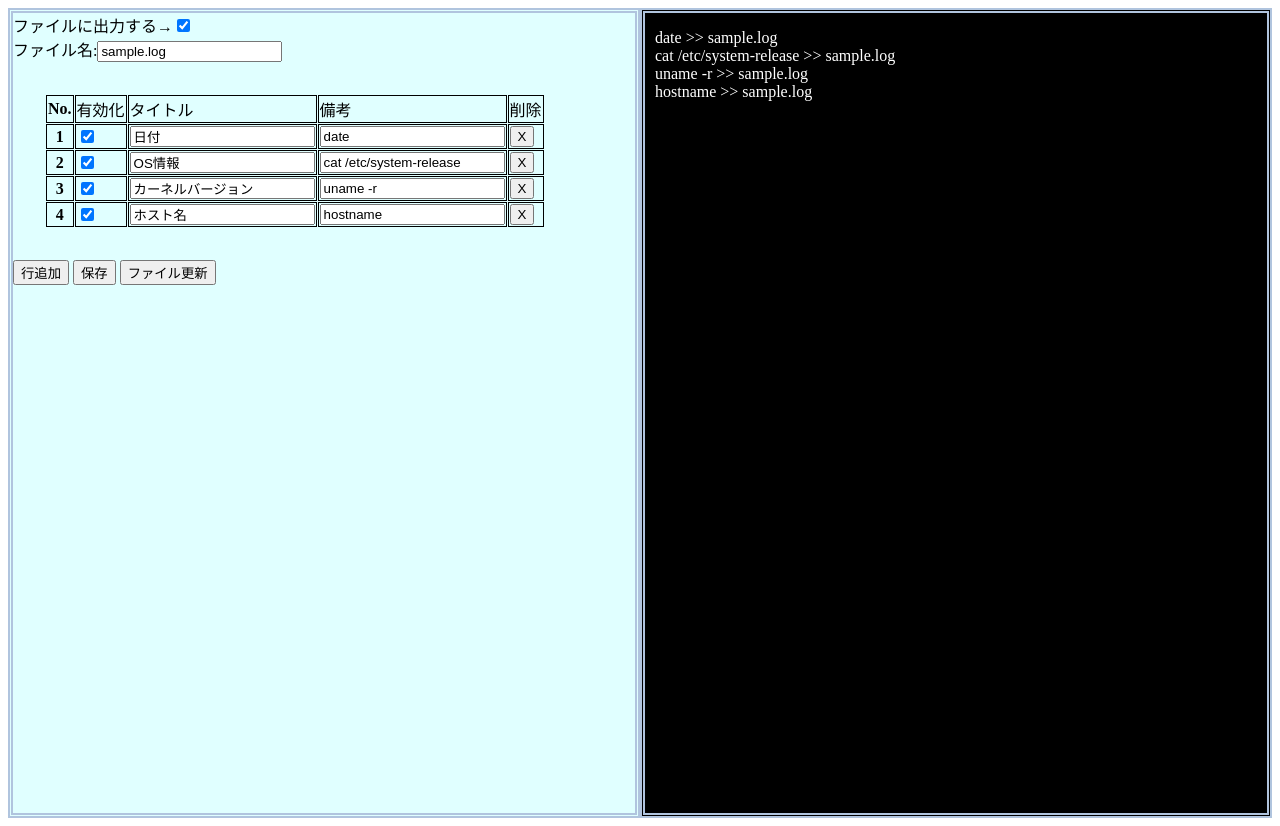
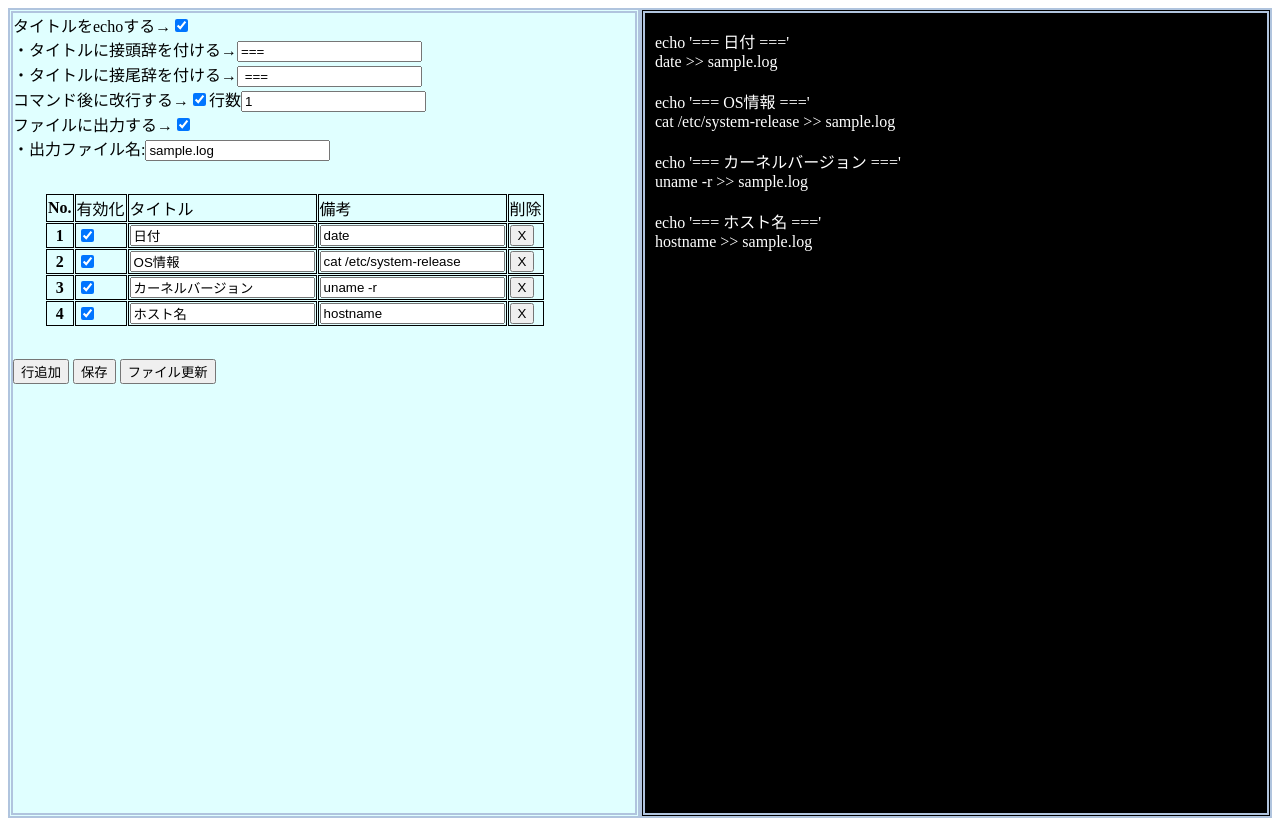
Before and after one commit to nkymriy/script_editor, a plain HTML site: page main.html in a window 1280 px wide. Drawn offline with Linux system fonts and the light colour scheme.

Commit message:
UPDATE タイトル出力、接頭辞接尾辞対応、コマンド後の改行に対応

```diff
--- a/js/script.js
+++ b/js/script.js
@@ -50,10 +50,26 @@ function updateConsole() {
 		if (!$(this).find("[data-type='enabled']").is(":checked")) {
 			return true;
 		}
-		command = $(this).find("[data-type='command']").val();
-		if ($("#is-output-file").is(":checked")) {
+
+		let command = "";
+		let isOutputFile = $("#is-output-file").is(":checked");
+
+		// タイトル出力
+		if($("#is-echo-title").is(":checked")){
+			command += `echo '${$("#echo-title-before").val()}${$(this).find("[data-type='title']").val()}${$("#echo-title-after").val()}' <br>`
+		}
+
+		// コマンド取得
+		command += $(this).find("[data-type='command']").val();
+
+		// ファイル出力
+		if (isOutputFile) {
 			command += " >> " + $("#output-file-name").val();
+		}
 
+		// コマンド後の改行
+		if($("#is-after-newline").is(":checked")){
+			command += `<br>`.repeat($("#after-newline-count").val());
 		}
 		$console.html($console.html() + command + "<br>");
 	})
@@ -111,10 +127,10 @@ function tableToDict() {
 	$("#command-table").find(".row").each(function () {
 		let rowData = $(this).data();
 		let data = {
-			"id":rowData.id,
-			"enabled":rowData.enabled,
-			"title":rowData.title,
-			"command":rowData.command
+			"id": rowData.id,
+			"enabled": rowData.enabled,
+			"title": rowData.title,
+			"command": rowData.command
 		}
 		commands.push(data);
 	});
@@ -124,7 +140,7 @@ function tableToDict() {
 
 function readJson() {
 	$.getJSON(jsonFile)
-	.then(function(json){
+		.then(function (json) {
 			jsonData = json;
 			for (const item of jsonData.items) {
 				if (item.os == "RHEL8.6") {
@@ -149,7 +165,7 @@ function readJson() {
 }
 
 
-function downloadJsonFile(){
+function downloadJsonFile() {
 	const blob = new Blob([JSON.stringify(jsonData)]);
 
 	const link = document.createElement('a');
@@ -159,9 +175,9 @@ function downloadJsonFile(){
 }
 
 
-async function updateJsonFile(){
+async function updateJsonFile() {
 
-	[fileHandle] = await window.showOpenFilePicker({types:[{accept:{"text/json":[".json"]}}]});
+	[fileHandle] = await window.showOpenFilePicker({ types: [{ accept: { "text/json": [".json"] } }] });
 	const file = await fileHandle.getFile();
 	// const fileContents = await file.text();
 	const writable = await fileHandle.createWritable();
@@ -171,7 +187,7 @@ async function updateJsonFile(){
 	await writable.close();
 }
 
-function deleteRow(object){
+function deleteRow(object) {
 	object.parent().parent().remove();
 }
 
--- a/main.html
+++ b/main.html
@@ -14,8 +14,12 @@
 <body>
 	<div class="wrapper">
 		<div class="column left-column">
+			タイトルをechoする→<input type="checkbox" id="is-echo-title" checked><br>
+			・タイトルに接頭辞を付ける→<input type="input" id="echo-title-before" value="=== "><br>
+			・タイトルに接尾辞を付ける→<input type="input" id="echo-title-after" value=" ==="><br>
+			コマンド後に改行する→<input type="checkbox" id="is-after-newline" checked>行数<input type="number" id="after-newline-count" value="1"><br>
 			ファイルに出力する→<input type="checkbox" id="is-output-file" checked><br>
-			ファイル名:<input type="text" id="output-file-name" value="sample.log"><br>
+			・出力ファイル名:<input type="text" id="output-file-name" value="sample.log"><br>
 			<div id="table-wrapper">
 				<table id="command-table">
 					<thead>
```
Lines whose indentation alone changed are shown as unchanged.
